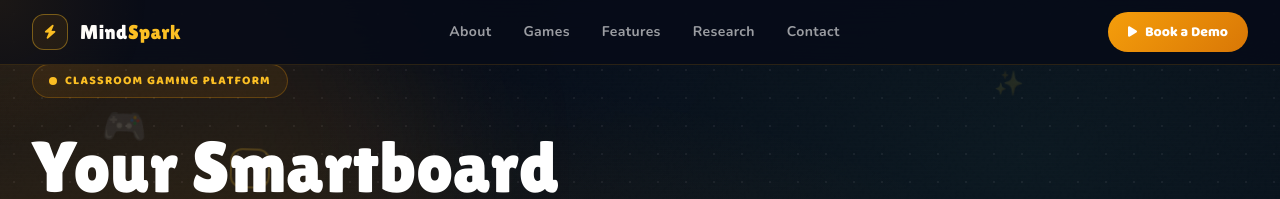
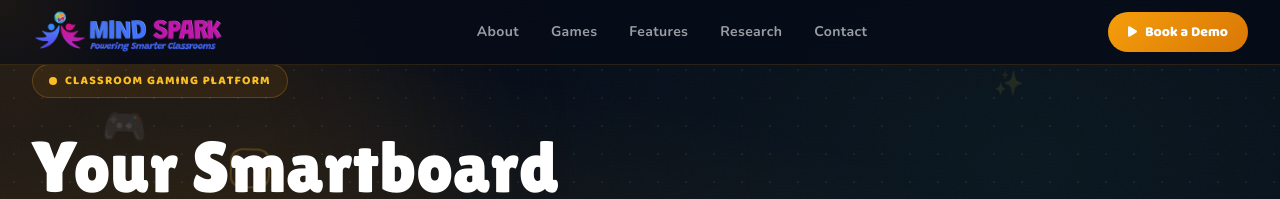
Before and after one commit to mhdhssn967/mindspark, a plain HTML site: page index.html in a window 1280 px wide. Shown: the top 199 px of the page. Drawn offline with nearby package versions, Linux system fonts and the light colour scheme.

Commit message:
logo add

```diff
--- a/index.html
+++ b/index.html
@@ -284,11 +284,11 @@
       <!-- Logo -->
       <div class="flex items-center gap-3">
         <!-- LOGO PLACEHOLDER — Replace with <img src="logo.png" alt="MindSpark" class="h-9 w-auto" /> -->
-        <div class="w-9 h-9 rounded-xl glass-amber flex items-center justify-center border border-amber-400/40">
-          <i class="fas fa-bolt text-amber-400 text-sm"></i>
+        <div class="w-48 h-48 flex items-center justify-center ">
+          <img src="logo.png" alt="">
         </div>
         <span class="font-lilita text-xl tracking-wide">
-          Mind<span class="text-amber-400">Spark</span>
+          <!-- Mind<span class="text-amber-400">Spark</span> -->
         </span>
       </div>
 
@@ -582,7 +582,8 @@
     </div>
 
     <!-- How it works — 4 steps -->
-    <div class="text-center mb-10 reveal">
+    <div class="text-center mb-10 reveal flex flex-col items-center">
+        <img src="logo2.png" width="320px" alt="">
       <h2 class="font-lilita text-3xl lg:text-4xl">
         Ready in <span class="text-gradient">60 Seconds</span>
       </h2>
@@ -1365,10 +1366,10 @@
       <div class="flex flex-col items-center md:items-start gap-2">
         <div class="flex items-center gap-3">
           <!-- LOGO PLACEHOLDER -->
-          <div class="w-8 h-8 rounded-lg glass-amber flex items-center justify-center border border-amber-400/40">
-            <i class="fas fa-bolt text-amber-400 text-xs"></i>
-          </div>
-          <span class="font-lilita text-lg">Mind<span class="text-amber-400">Spark</span></span>
+          <div class="  flex items-center justify-center">
+            <img src="logo.png" width="190px" alt="">
+          </div>
+
         </div>
         <p class="text-white/30 text-xs font-semibold">Made in Kerala · For every classroom in India</p>
       </div>
```
Also changed, not shown: logo.png (added), logo2.png (added).
